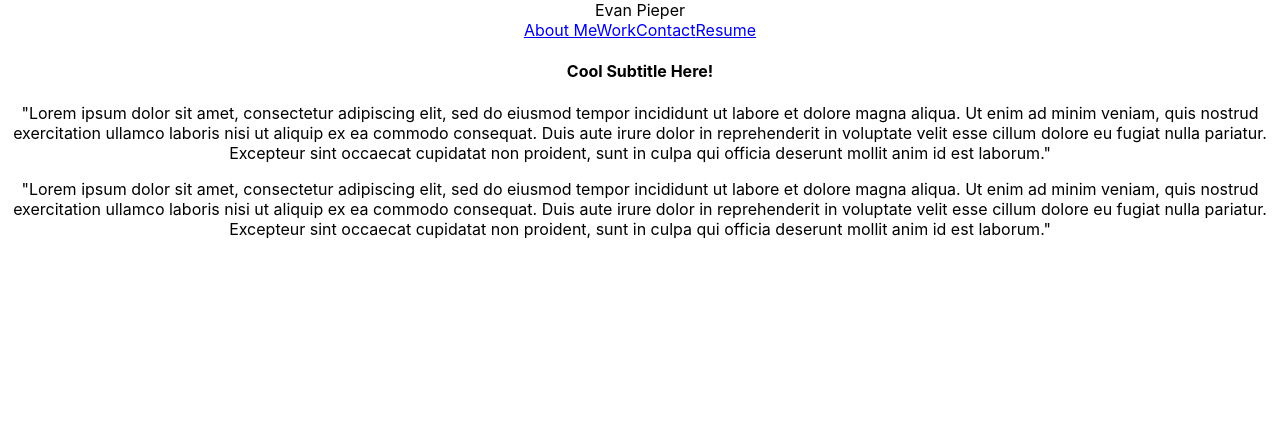
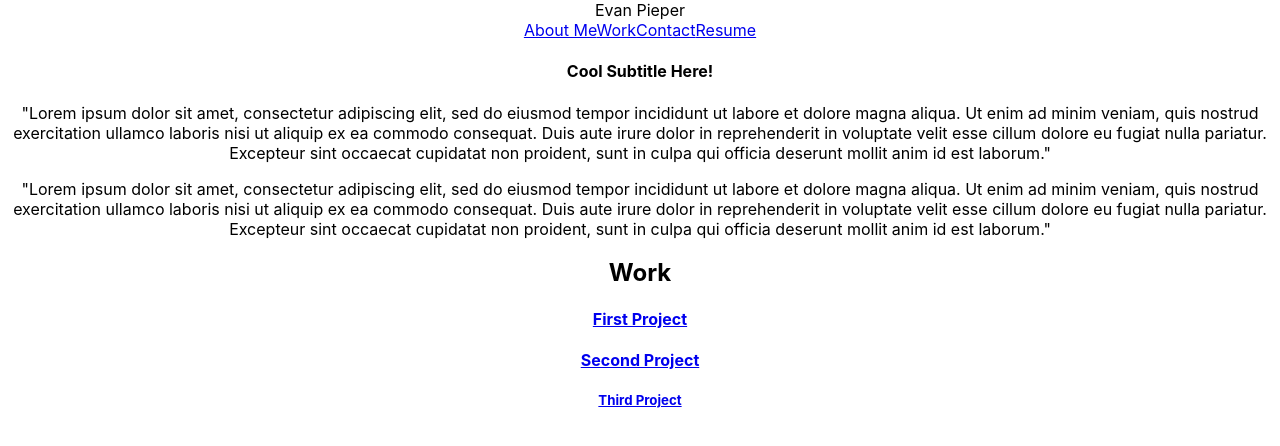
Before and after one commit to evan-pieper/Evan-Piepers-Portfolio, a React (Create React App) app in the folder REACT-portfolio/: page / in a window 1280 px wide. Shown: the top 446 px of the page. Built offline with nearby package versions, Linux system fonts and the light colour scheme.

Commit message:
finished work cards with embeded links to external project pages

```diff
--- a/REACT-portfolio/src/App.js
+++ b/REACT-portfolio/src/App.js
@@ -40,7 +40,25 @@ function AboutMe() {
 function Work() {
   return (
     <section className="work row" id="workSection">
-      {/* ... */}
+      <h1 class = "leftCol col">Work</h1>
+
+      <section class = "rightCol row">
+        <a href = "https://aaronh-o.github.io/tier-ranker/">
+          <section class = "card" id = "firstCard">
+            <h1 class = "cardTag">First Project</h1>
+          </section>
+        </a>
+        <a href = "https://powerful-stream-45360-1940a41a4b54.herokuapp.com/login">
+          <section class = "card">
+            <h1 class = "cardTag">Second Project</h1>
+          </section>
+        </a>
+        <a href = "https://evan-pieper.github.io/Code-Quiz/">
+          <section class = "card">
+            <h5 class = "cardTag">Third Project</h5>
+          </section>
+        </a>
+      </section>
     </section>
   );
 }
```
